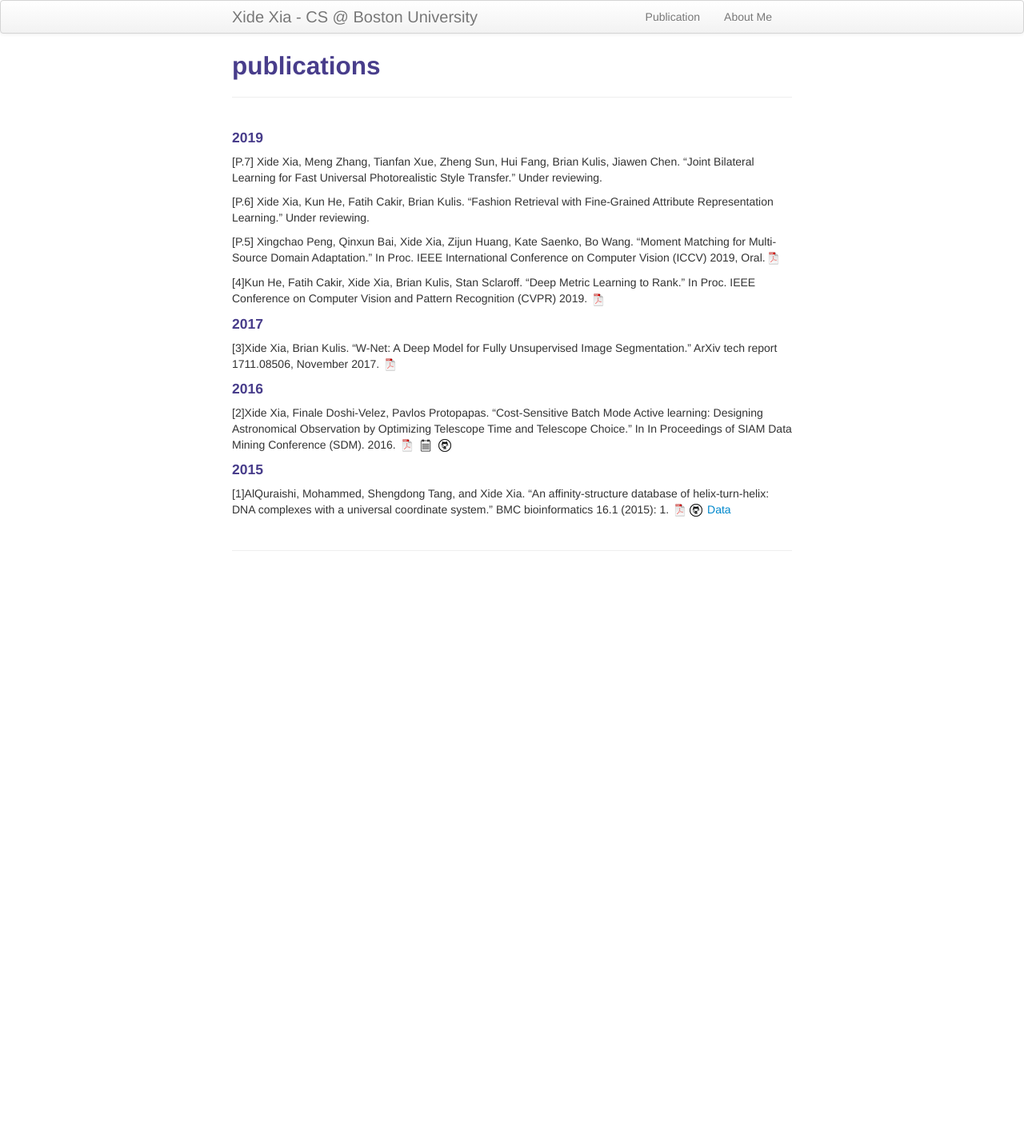
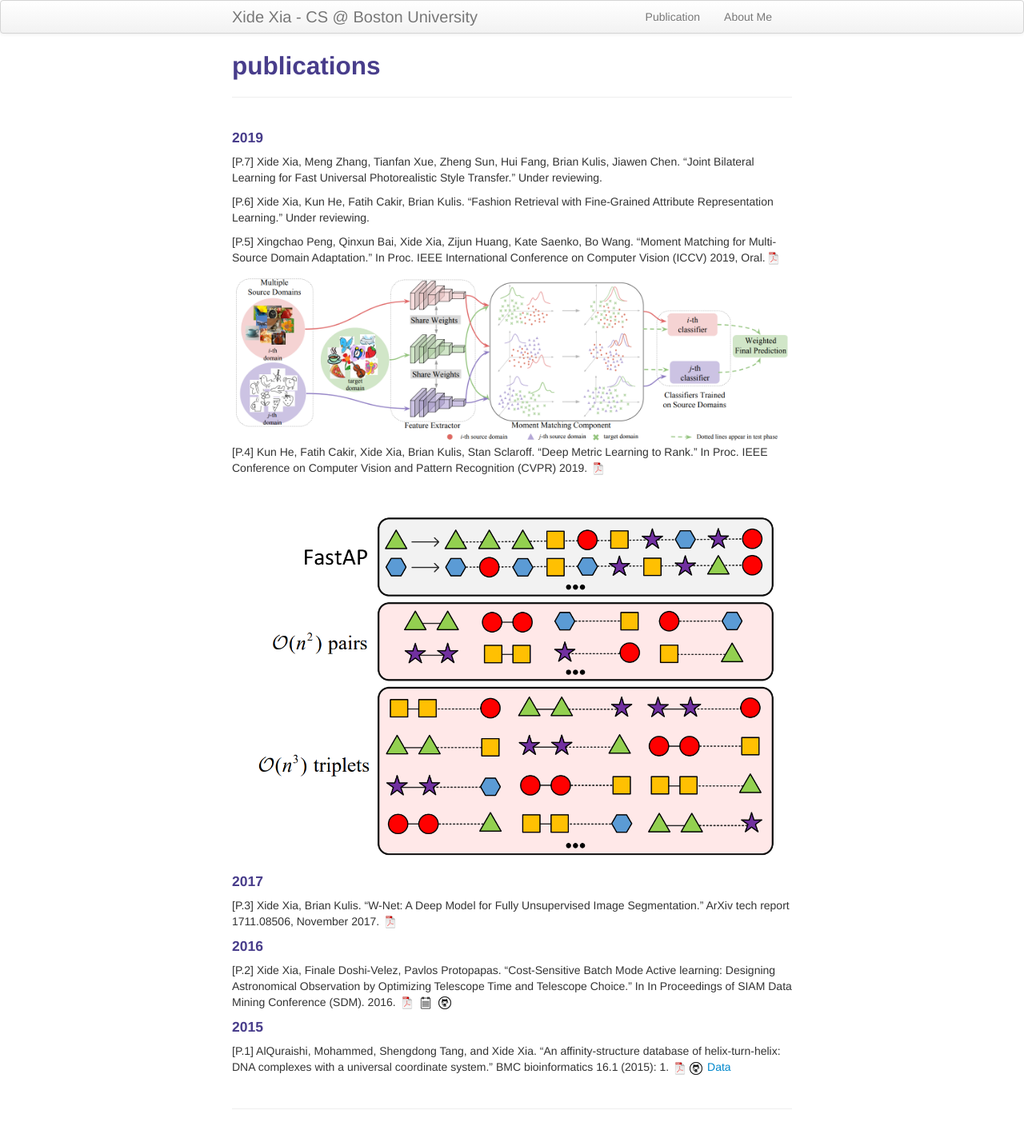
Before and after one commit to xidexia/xidexia.github.io, a Jekyll site: the page built from pages/pubs.md, in a window 1280 px wide. Shown: the whole page at 80% size. Built offline with Jekyll 4.4.1, drawn with Linux system fonts in a browser that asks for light colours; before the commit the page ends 900 px from its top, so only the background shows below that.

Commit message:
“191120”

```diff
--- a/pages/pubs.md
+++ b/pages/pubs.md
@@ -13,16 +13,18 @@ Under reviewing.
 
 [P.5] Xingchao Peng, Qinxun Bai, Xide Xia, Zijun Huang, Kate Saenko, Bo Wang. “Moment Matching for Multi-Source
 Domain Adaptation.” In Proc. IEEE International Conference on Computer Vision (ICCV) 2019, Oral.[![pdf](icons16/pdf-icon.png)](http://openaccess.thecvf.com/content_ICCV_2019/papers/Peng_Moment_Matching_for_Multi-Source_Domain_Adaptation_ICCV_2019_paper.pdf)
+<td><img src="../pages/pub_pics/iccv_2019.png" title="iccv_2019" alt="iccv_2019" height="300"/> </td>
 
-[4]Kun He, Fatih Cakir, Xide Xia, Brian Kulis, Stan Sclaroff. “Deep Metric Learning to Rank.” In Proc. IEEE
+[P.4] Kun He, Fatih Cakir, Xide Xia, Brian Kulis, Stan Sclaroff. “Deep Metric Learning to Rank.” In Proc. IEEE
 Conference on Computer Vision and Pattern Recognition (CVPR) 2019. [![pdf](icons16/pdf-icon.png)](http://openaccess.thecvf.com/content_CVPR_2019/papers/Cakir_Deep_Metric_Learning_to_Rank_CVPR_2019_paper.pdf)
+<td><img src="../pages/pub_pics/cvpr_2019.png" title="cvpr_2019" alt="cvpr_2019" height="300"/> </td>
 
 #### 2017
-[3]Xide Xia, Brian Kulis. “W-Net: A Deep Model for Fully Unsupervised Image Segmentation.” ArXiv tech report 1711.08506, November 2017. [![pdf](icons16/pdf-icon.png)](https://arxiv.org/abs/1711.08506)
+[P.3] Xide Xia, Brian Kulis. “W-Net: A Deep Model for Fully Unsupervised Image Segmentation.” ArXiv tech report 1711.08506, November 2017. [![pdf](icons16/pdf-icon.png)](https://arxiv.org/abs/1711.08506)
 
 
 #### 2016
-[2]Xide Xia, Finale Doshi-Velez, Pavlos Protopapas. “Cost-Sensitive Batch Mode Active learning: Designing Astronomical Observation by Optimizing Telescope Time and Telescope Choice.” In In Proceedings of SIAM Data Mining Conference (SDM). 2016. [![pdf](icons16/pdf-icon.png)](http://scholar.harvard.edu/files/xidexia/files/cbal_sdm16.pdf?m=1454015519) [![pdf w/notes](icons16/notes-icon.png)](http://scholar.harvard.edu/files/xidexia/files/cbal.pdf?m=1454015422) [![github](icons16/github-icon.png)](https://github.com/AlQuraishiLab/hth-dna-db)
+[P.2] Xide Xia, Finale Doshi-Velez, Pavlos Protopapas. “Cost-Sensitive Batch Mode Active learning: Designing Astronomical Observation by Optimizing Telescope Time and Telescope Choice.” In In Proceedings of SIAM Data Mining Conference (SDM). 2016. [![pdf](icons16/pdf-icon.png)](http://scholar.harvard.edu/files/xidexia/files/cbal_sdm16.pdf?m=1454015519) [![pdf w/notes](icons16/notes-icon.png)](http://scholar.harvard.edu/files/xidexia/files/cbal.pdf?m=1454015422) [![github](icons16/github-icon.png)](https://github.com/AlQuraishiLab/hth-dna-db)
 
 #### 2015
-[1]AlQuraishi, Mohammed, Shengdong Tang, and Xide Xia. "An affinity-structure database of helix-turn-helix: DNA complexes with a universal coordinate system." BMC bioinformatics 16.1 (2015): 1. [![pdf](icons16/pdf-icon.png)](http://bmcbioinformatics.biomedcentral.com/articles/10.1186/s12859-015-0819-2)[![github](icons16/github-icon.png)](https://github.com/xidexia/Active-learning) [Data](http://staging.proteindna.hms.harvard.edu/)
+[P.1] AlQuraishi, Mohammed, Shengdong Tang, and Xide Xia. "An affinity-structure database of helix-turn-helix: DNA complexes with a universal coordinate system." BMC bioinformatics 16.1 (2015): 1. [![pdf](icons16/pdf-icon.png)](http://bmcbioinformatics.biomedcentral.com/articles/10.1186/s12859-015-0819-2)[![github](icons16/github-icon.png)](https://github.com/xidexia/Active-learning) [Data](http://staging.proteindna.hms.harvard.edu/)
```
Also changed, not shown: pages/pub_pics/cvpr_2019.png (added), pages/pub_pics/iccv_2019.png (added), 4 other files.
